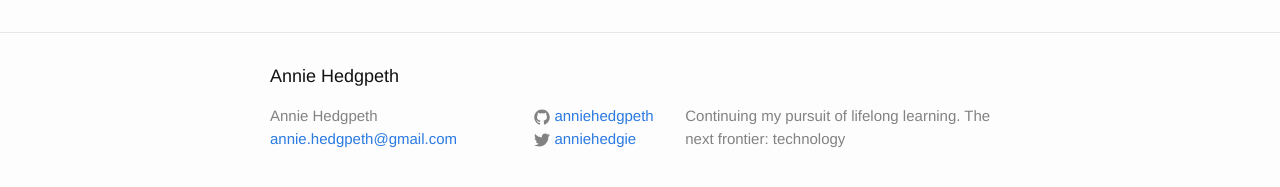
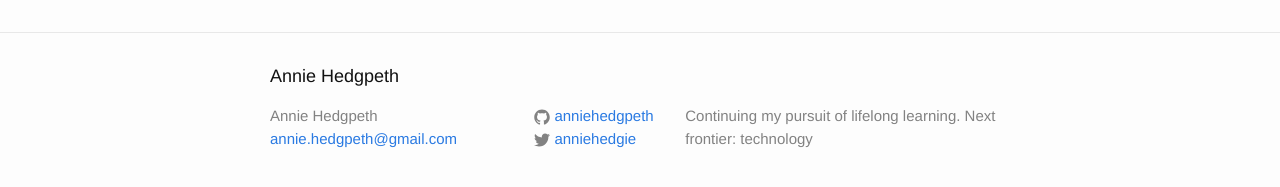
Before and after one commit to anniehedgpeth/anniehedgpeth.github.io, a Jekyll site: the page built from about.md, in a window 1280 px wide. Shown: the part 318-505 px from the top of the page. Built offline with Jekyll 4.4.1, drawn with Linux system fonts in a browser that asks for light colours.

Commit message:
text edit

```diff
--- a/_config.yml
+++ b/_config.yml
@@ -9,7 +9,8 @@
 title: Annie Hedgpeth
 email: annie.hedgpeth@gmail.com
 description: > # this means to ignore newlines until "baseurl:"
-  Continuing my pursuit of lifelong learning. The next frontier: technology
+  Continuing my pursuit of lifelong learning.
+  Next frontier: technology
 baseurl: "" # the subpath of your site, e.g. /blog
 url: "http://www.anniehedgie.com" # the base hostname & protocol for your site
 twitter_username: anniehedgie
```
